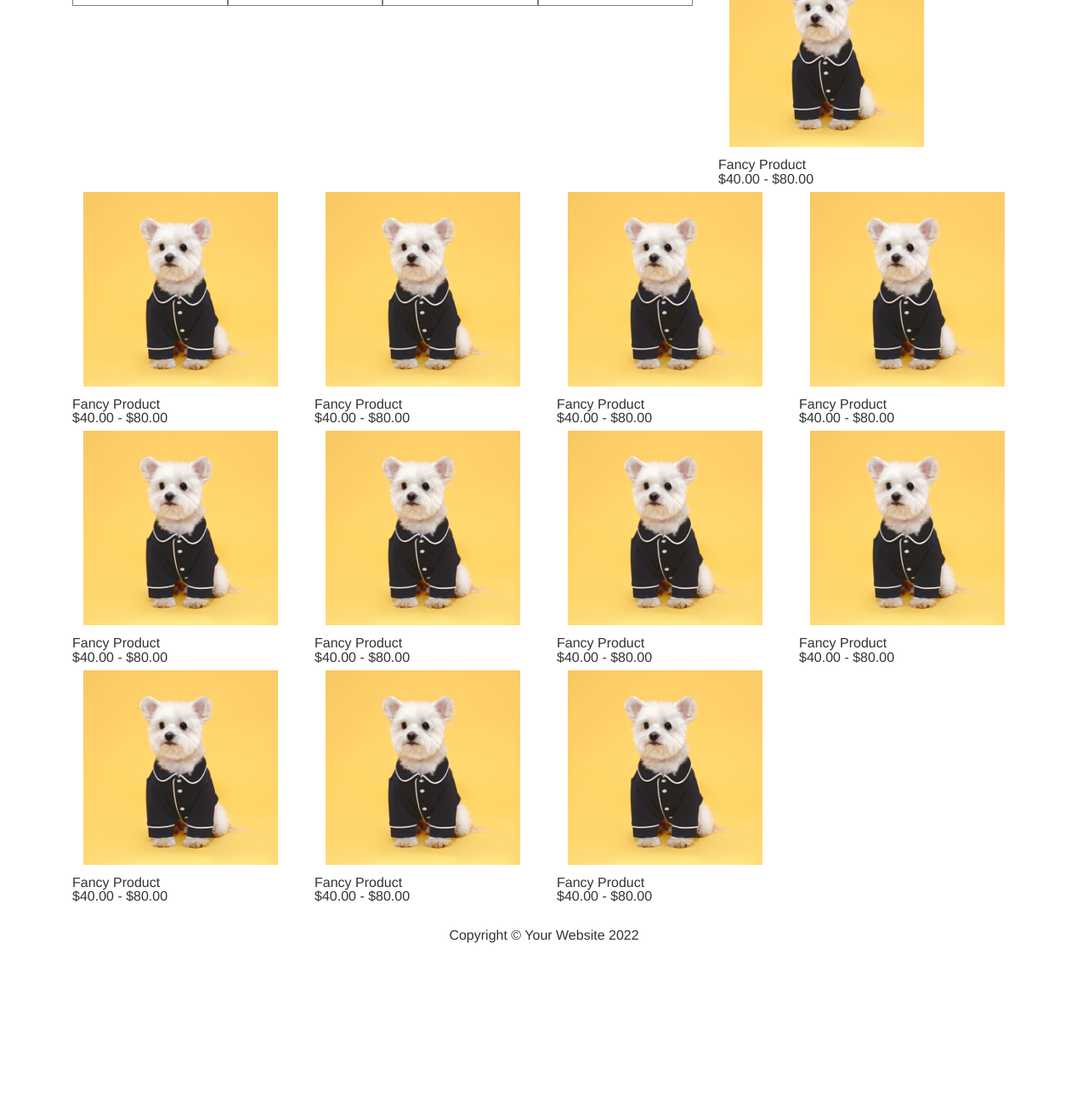
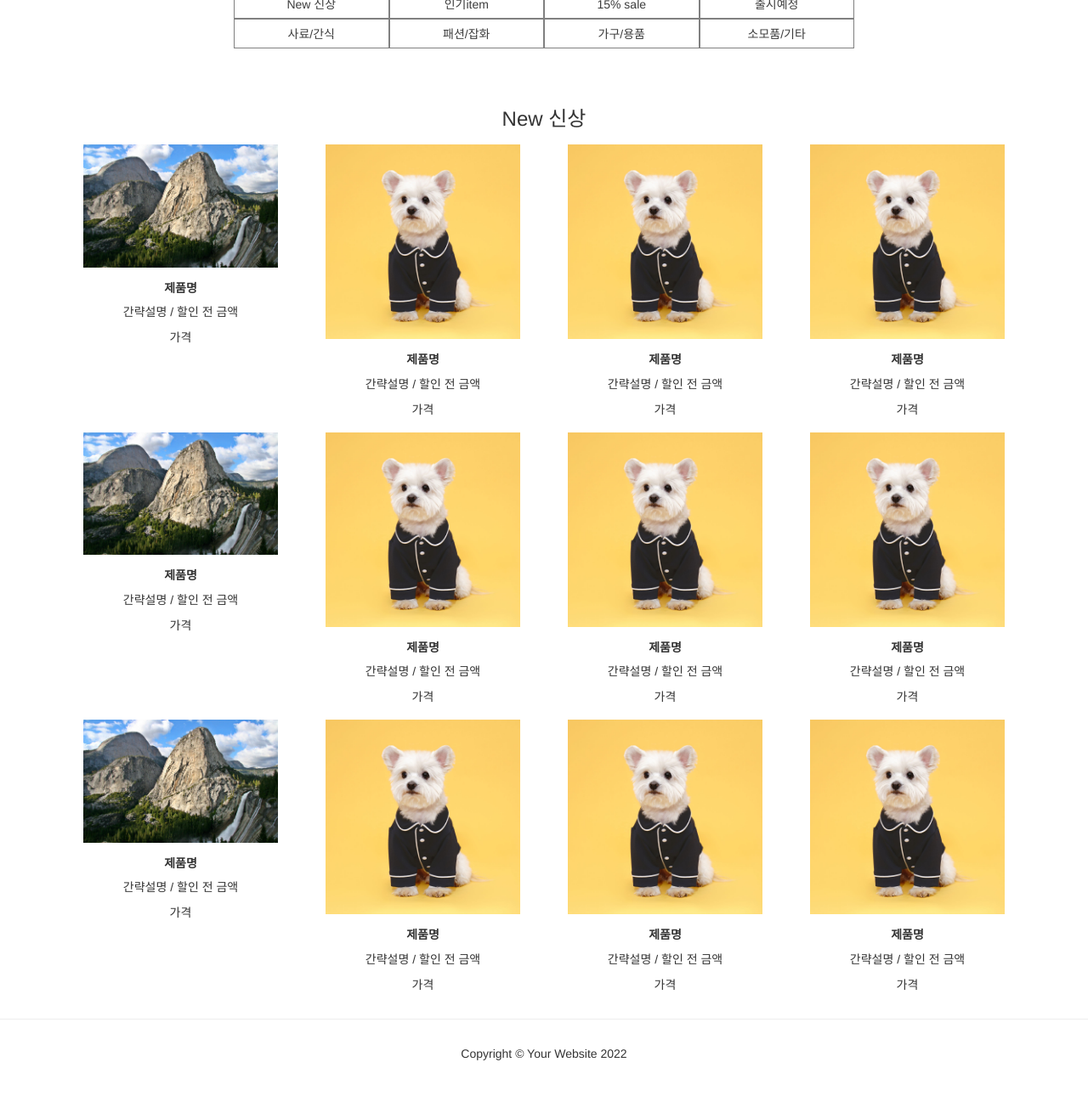
Before and after one commit to GangHyeonLee/Aong, a plain HTML site: page category1.html in a window 1280 px wide. Shown: the part 118-1408 px from the top of the page at 85% size. Before the commit the page ends 1257 px from the top, so only its background shows below. Drawn offline with nearby package versions, Linux system fonts and the light colour scheme.

Commit message:
Add files via upload
카테고리까지 결국 손을 대고말았어요

```diff
--- a/category1.html
+++ b/category1.html
@@ -1,13 +1,13 @@
 <!DOCTYPE html>
 <html lang="en">
 <head>
-    <meta charset="UTF-8">
-    <meta http-equiv="X-UA-Compatible" content="IE=edge">
-    <meta name="viewport" content="width=device-width, initial-scale=1.0">
+  <meta charset="UTF-8" />
+  <meta http-equiv="X-UA-Compatible" content="IE=edge" />
+  <meta name="viewport" content="width=device-width, initial-scale=1.0" />
   <title>아옹다옹</title>
+  <link rel="stylesheet" href="css/style.css">
 
-
-
+  <link rel="stylesheet" href="css/animate.css">
 
   <link rel="stylesheet" href="https://maxcdn.bootstrapcdn.com/bootstrap/3.3.2/css/bootstrap.min.css">
 
@@ -15,22 +15,17 @@
 
   <link rel="stylesheet" href="https://stackpath.bootstrapcdn.com/font-awesome/4.7.0/css/font-awesome.min.css">
 
-    <link rel="stylesheet" href="css/style.css">
-
-    <!-- <link rel="stylesheet" href="css/animate.css"> -->
-
-    <script src="animatescroll.min.js"></script>
+  <script src="js/animatescroll.min.js"></script>
 
   <script src="https://code.jquery.com/jquery-3.4.1.min.js"></script>
 
+  <script  src="http://code.jquery.com/jquery-latest.min.js"></script>
+
   <script src="https://maxcdn.bootstrapcdn.com/bootstrap/3.3.2/js/bootstrap.min.js"></script>
-
-
-
-
 </head>
 <body>
   <header>
+    <!-- 상단 고정형 네비게이션 -->
     <nav class="navbar navbar-default navbar-fixed-top">
       <div class="container-fluid">
         <div class="navbar-header">
@@ -40,7 +35,7 @@
             <span class="icon-bar"></span>
             <span class="icon-bar"></span>
           </button>
-            <a class="navbar-brand" href="#">아옹다옹</a>
+          <a class="navbar-brand" href="#" id="nav_logo">아옹다옹</a>
         </div>
         <div class="collapse navbar-collapse" id="bs-example-navbar-collapse-1">
           <ul class="nav navbar-nav">
@@ -50,9 +45,6 @@
             <li class="dropdown">
               <a href="#" class="dropdown-toggle" data-toggle="dropdown" role="button" aria-expanded="false">마이페이지<span class="caret"></span></a>
               <ul class="dropdown-menu" role="menu">
-                  <!-- 로그인 전이면 '로그인을 해 주세요.' 출력, 로그인 후면 '사용자님, 환영합니다!' 출력 -->
-                  <!-- <li>로그인 상태 안내</li> -->
-                  <!-- 구분선 -->
                 <li class="divider"></li>
                 <li><a href="#">내 정보</a></li>
                 <li><a href="#">장바구니</a></li>
@@ -63,213 +55,175 @@
           </ul>
           <form class="navbar-form navbar-left" role="search">
             <div class="form-group">
-                <input type="text" class="form-control" placeholder="Search">
+              <input type="text" class="form-control" placeholder="Search" id="nav_searchBar">
+              <button type="search" class="btn btn-default" id="nav_searchButton">검색</button>
             </div>
-              <button type="search" class="btn btn-default">검색</button>
           </form>
         </div>
       </div>
     </nav>
+    <!-- 네비게이션 끝 -->
   </header>
-      <!-- 여기까지 header -->
+  <!-- 헤더부분 끝 -->
 
   <!-- 상단 제품 카테고리 버튼 -->
   <div class="container">
-    <div class="category_board col-sm-offset-2 col-sm-8 col-sm-offset-2 col-sm-8" id="category_menu">
-      <ul class="category_h col-sm-12" id="item">
+    <div class="category_board col-sm-offset-2 col-sm-8 col-sm-offset-2 col-sm-8">
+      <ul class="category_h col-sm-12" id="category_menu">
         <a hef="#" class="category_atag"><li class="category_a">New 신상</li></a>
         <a href="#" class="category_atag"><li class="category_a">인기item</li></a>
         <a href="#" class="category_atag"><li class="category_a">15% sale</li></a>
         <a href="#" class="category_atag"><li class="category_a">출시예정</li></a>
       </ul>
 
-      <ul class="category_h col-sm-12" id="item">
+      <ul class="category_h col-sm-12" id="category_menu">
         <a href="#" class="category_atag"><li class="category_b">사료/간식</li></a>
         <a href="#" class="category_atag"><li class="category_b">패션/잡화</li></a>
         <a href="#" class="category_atag"><li class="category_b">가구/용품</li></a>
         <a href="#" class="category_atag"><li class="category_b">소모품/기타</li></a>
       </ul>
     </div>
+  </div>
   <!-- 메뉴 끝 -->
 
+  <!-- 제품 -->
+  <section>
+    <div class="container">
+      <h3 class="category_menu_label">New 신상</h3>
       <!-- 첫번째 줄 -->
       <div class="col-sm-6 col-md-3 col-lg-3">
-      <div class="card h-100 card-body p-4 card-footer p-4 pt-0 border-top-0 bg-transparent ">
+        <div class="card h-100 card-body p-4 card-footer p-4 pt-0 border-top-0 bg-transparent">
           <!-- Product image-->
           <a class="btn btn-outline-dark mt-auto" href="#">
-          <img class="card-img-top category_img_size" src="img/dog_dress.jpg" alt="..." /></a>
-          <!-- Product details-->
-          <!-- Product name-->
-          <h5 class="pd_name pd_name fw-bolder">Fancy Product</h5>
-          <!-- Product price-->
-          <p class="pd_name">$40.00 - $80.00</p>
-
-
-      </div>
-    </div>
-    <div class="col-sm-6 col-md-3 col-lg-3" id="category_img">
-      <div class="card h-100 card-body p-4 card-footer p-4 pt-0 border-top-0 bg-transparent ">
-          <!-- Product image-->
-          <a class="btn btn-outline-dark mt-auto" href="#">
-          <img class="card-img-top category_img_size" src="img/dog_dress.jpg" alt="..." /></a>
-          <!-- Product details-->
-          <!-- Product name-->
-          <h5 class="pd_name fw-bolder">Fancy Product</h5>
-          <!-- Product price-->
-          <p class="pd_name">$40.00 - $80.00</p>
-
-      </div>
-    </div>
-    <div class="col-sm-6 col-md-3 col-lg-3" id="category_img">
-      <div class="card h-100 card-body p-4 card-footer p-4 pt-0 border-top-0 bg-transparent ">
-          <!-- Product image-->
-          <a class="btn btn-outline-dark mt-auto" href="#">
-          <img class="card-img-top category_img_size" src="img/dog_dress.jpg" alt="..." /></a>
-          <!-- Product details-->
-          <!-- Product name-->
-          <h5 class="pd_name fw-bolder  ">Fancy Product</h5>
-          <!-- Product price-->
-          <p class="pd_name">$40.00 - $80.00</p>
-
+            <img class="card-img-top category_img_size" src="img/test.jpg" alt="dress" />
+          </a>
+          <h5 class="category_pd_name pd_name fw-bolder">제품명</h5>
+          <p class="category_pd_brief pd_name">간략설명 / 할인 전 금액</p>
+          <p class="category_pd_price pd_name">가격</p>
         </div>
       </div>
       <div class="col-sm-6 col-md-3 col-lg-3">
-      <div class="card h-100 card-body p-4 card-footer p-4 pt-0 border-top-0 bg-transparent ">
-          <!-- Product image-->
+        <div class="card h-100 card-body p-4 card-footer p-4 pt-0 border-top-0 bg-transparent">
           <a class="btn btn-outline-dark mt-auto" href="#">
-          <img class="card-img-top category_img_size" src="img/dog_dress.jpg" alt="..." /></a>
-          <!-- Product details-->
-          <!-- Product name-->
-          <h5 class="pd_name fw-bolder  ">Fancy Product</h5>
-          <!-- Product price-->
-          <p class="pd_name">$40.00 - $80.00</p>
-
+            <img class="card-img-top category_img_size" src="img/dog_dress.jpg" alt="dress" />
+          </a>
+          <h5 class="category_pd_name pd_name fw-bolder">제품명</h5>
+          <p class="category_pd_brief pd_name">간략설명 / 할인 전 금액</p>
+          <p class="category_pd_price pd_name">가격</p>
+        </div>
+      </div>
+      <div class="col-sm-6 col-md-3 col-lg-3">
+        <div class="card h-100 card-body p-4 card-footer p-4 pt-0 border-top-0 bg-transparent">
+          <a class="btn btn-outline-dark mt-auto" href="#">
+            <img class="card-img-top category_img_size" src="img/dog_dress.jpg" alt="dress" />
+          </a>
+          <h5 class="category_pd_name pd_name fw-bolder">제품명</h5>
+          <p class="category_pd_brief pd_name">간략설명 / 할인 전 금액</p>
+          <p class="category_pd_price pd_name">가격</p>
+        </div>
+      </div>
+      <div class="col-sm-6 col-md-3 col-lg-3">
+        <div class="card h-100 card-body p-4 card-footer p-4 pt-0 border-top-0 bg-transparent">
+          <a class="btn btn-outline-dark mt-auto" href="#">
+            <img class="card-img-top category_img_size" src="img/dog_dress.jpg" alt="dress" />
+          </a>
+          <h5 class="category_pd_name pd_name fw-bolder">제품명</h5>
+          <p class="category_pd_brief pd_name">간략설명 / 할인 전 금액</p>
+          <p class="category_pd_price pd_name">가격</p>
         </div>
       </div>
 
       <!-- 두번째 줄 -->
       <div class="col-sm-6 col-md-3 col-lg-3">
-      <div class="card h-100 card-body p-4 card-footer p-4 pt-0 border-top-0 bg-transparent ">
-          <!-- Product image-->
+        <div class="card h-100 card-body p-4 card-footer p-4 pt-0 border-top-0 bg-transparent">
           <a class="btn btn-outline-dark mt-auto" href="#">
-          <img class="card-img-top category_img_size" src="img/dog_dress.jpg" alt="..." /></a>
-          <!-- Product details-->
-          <!-- Product name-->
-          <h5 class="pd_name fw-bolder  ">Fancy Product</h5>
-          <!-- Product price-->
-          <p class="pd_name">$40.00 - $80.00</p>
-
+            <img class="card-img-top category_img_size" src="img/test.jpg" alt="dress" />
+          </a>
+          <h5 class="category_pd_name pd_name fw-bolder">제품명</h5>
+          <p class="category_pd_brief pd_name">간략설명 / 할인 전 금액</p>
+          <p class="category_pd_price pd_name">가격</p>
         </div>
       </div>
       <div class="col-sm-6 col-md-3 col-lg-3">
-      <div class="card h-100 card-body p-4 card-footer p-4 pt-0 border-top-0 bg-transparent ">
-          <!-- Product image-->
+        <div class="card h-100 card-body p-4 card-footer p-4 pt-0 border-top-0 bg-transparent">
           <a class="btn btn-outline-dark mt-auto" href="#">
-          <img class="card-img-top category_img_size" src="img/dog_dress.jpg" alt="..." /></a>
-          <!-- Product details-->
-          <!-- Product name-->
-          <h5 class="pd_name fw-bolder  ">Fancy Product</h5>
-          <!-- Product price-->
-          <p class="pd_name">$40.00 - $80.00</p>
-
+            <img class="card-img-top category_img_size" src="img/dog_dress.jpg" alt="dress" />
+          </a>
+          <h5 class="category_pd_name pd_name fw-bolder">제품명</h5>
+          <p class="category_pd_brief pd_name">간략설명 / 할인 전 금액</p>
+          <p class="category_pd_price pd_name">가격</p>
         </div>
       </div>
       <div class="col-sm-6 col-md-3 col-lg-3">
-      <div class="card h-100 card-body p-4 card-footer p-4 pt-0 border-top-0 bg-transparent ">
-          <!-- Product image-->
+        <div class="card h-100 card-body p-4 card-footer p-4 pt-0 border-top-0 bg-transparent">
           <a class="btn btn-outline-dark mt-auto" href="#">
-          <img class="card-img-top category_img_size" src="img/dog_dress.jpg" alt="..." /></a>
-          <!-- Product details-->
-          <!-- Product name-->
-          <h5 class="pd_name fw-bolder  ">Fancy Product</h5>
-          <!-- Product price-->
-          <p class="pd_name">$40.00 - $80.00</p>
-
+            <img class="card-img-top category_img_size" src="img/dog_dress.jpg" alt="dress" />
+          </a>
+          <h5 class="category_pd_name pd_name fw-bolder">제품명</h5>
+          <p class="category_pd_brief pd_name">간략설명 / 할인 전 금액</p>
+          <p class="category_pd_price pd_name">가격</p>
         </div>
       </div>
       <div class="col-sm-6 col-md-3 col-lg-3">
-      <div class="card h-100 card-body p-4 card-footer p-4 pt-0 border-top-0 bg-transparent ">
-          <!-- Product image-->
+        <div class="card h-100 card-body p-4 card-footer p-4 pt-0 border-top-0 bg-transparent">
           <a class="btn btn-outline-dark mt-auto" href="#">
-          <img class="card-img-top category_img_size" src="img/dog_dress.jpg" alt="..." /></a>
-          <!-- Product details-->
-          <!-- Product name-->
-          <h5 class="pd_name fw-bolder  ">Fancy Product</h5>
-          <!-- Product price-->
-          <p class="pd_name">$40.00 - $80.00</p>
-
+            <img class="card-img-top category_img_size" src="img/dog_dress.jpg" alt="dress" />
+          </a>
+          <h5 class="category_pd_name pd_name fw-bolder">제품명</h5>
+          <p class="category_pd_brief pd_name">간략설명 / 할인 전 금액</p>
+          <p class="category_pd_price pd_name">가격</p>
         </div>
       </div>
 
       <!-- 세번째 줄 -->
       <div class="col-sm-6 col-md-3 col-lg-3">
-      <div class="card h-100 card-body p-4 card-footer p-4 pt-0 border-top-0 bg-transparent ">
-          <!-- Product image-->
+        <div class="card h-100 card-body p-4 card-footer p-4 pt-0 border-top-0 bg-transparent">
           <a class="btn btn-outline-dark mt-auto" href="#">
-          <img class="card-img-top category_img_size" src="img/dog_dress.jpg" alt="..." /></a>
-          <!-- Product details-->
-          <!-- Product name-->
-          <h5 class="pd_name fw-bolder  ">Fancy Product</h5>
-          <!-- Product price-->
-          <p class="pd_name">$40.00 - $80.00</p>
-
+            <img class="card-img-top category_img_size" src="img/test.jpg" alt="dress" />
+          </a>
+          <h5 class="category_pd_name pd_name fw-bolder">제품명</h5>
+          <p class="category_pd_brief pd_name">간략설명 / 할인 전 금액</p>
+          <p class="category_pd_price pd_name">가격</p>
         </div>
       </div>
       <div class="col-sm-6 col-md-3 col-lg-3">
-      <div class="card h-100 card-body p-4 card-footer p-4 pt-0 border-top-0 bg-transparent ">
-          <!-- Product image-->
+        <div class="card h-100 card-body p-4 card-footer p-4 pt-0 border-top-0 bg-transparent">
           <a class="btn btn-outline-dark mt-auto" href="#">
-          <img class="card-img-top category_img_size" src="img/dog_dress.jpg" alt="..." /></a>
-          <!-- Product details-->
-          <!-- Product name-->
-          <h5 class="pd_name fw-bolder  ">Fancy Product</h5>
-          <!-- Product price-->
-          <p class="pd_name">$40.00 - $80.00</p>
-
+            <img class="card-img-top category_img_size" src="img/dog_dress.jpg" alt="dress" />
+          </a>
+          <h5 class="category_pd_name pd_name fw-bolder">제품명</h5>
+          <p class="category_pd_brief pd_name">간략설명 / 할인 전 금액</p>
+          <p class="category_pd_price pd_name">가격</p>
         </div>
       </div>
       <div class="col-sm-6 col-md-3 col-lg-3">
-      <div class="card h-100 card-body p-4 card-footer p-4 pt-0 border-top-0 bg-transparent ">
-          <!-- Product image-->
+        <div class="card h-100 card-body p-4 card-footer p-4 pt-0 border-top-0 bg-transparent">
           <a class="btn btn-outline-dark mt-auto" href="#">
-          <img class="card-img-top category_img_size" src="img/dog_dress.jpg" alt="..." /></a>
-          <!-- Product details-->
-          <!-- Product name-->
-          <h5 class="pd_name fw-bolder  ">Fancy Product</h5>
-          <!-- Product price-->
-          <p class="pd_name">$40.00 - $80.00</p>
-
+            <img class="card-img-top category_img_size" src="img/dog_dress.jpg" alt="dress" />
+          </a>
+          <h5 class="category_pd_name pd_name fw-bolder">제품명</h5>
+          <p class="category_pd_brief pd_name">간략설명 / 할인 전 금액</p>
+          <p class="category_pd_price pd_name">가격</p>
         </div>
       </div>
       <div class="col-sm-6 col-md-3 col-lg-3">
-      <div class="card h-100 card-body p-4 card-footer p-4 pt-0 border-top-0 bg-transparent ">
-          <!-- Product image-->
+        <div class="card h-100 card-body p-4 card-footer p-4 pt-0 border-top-0 bg-transparent">
           <a class="btn btn-outline-dark mt-auto" href="#">
-          <img class="card-img-top category_img_size" src="img/dog_dress.jpg" alt="..." /></a>
-          <!-- Product details-->
-          <!-- Product name-->
-          <h5 class="pd_name fw-bolder  ">Fancy Product</h5>
-          <!-- Product price-->
-          <p class="pd_name">$40.00 - $80.00</p>
-
+            <img class="card-img-top category_img_size" src="img/dog_dress.jpg" alt="dress" />
+          </a>
+          <h5 class="category_pd_name pd_name fw-bolder">제품명</h5>
+          <p class="category_pd_brief pd_name">간략설명 / 할인 전 금액</p>
+          <p class="category_pd_price pd_name">가격</p>
         </div>
       </div>
+    </div>
+  </section>
 
-
-  </div>
-
+  <hr>
 
   <!-- 하단 -->
-  <footer class="py-5" id="underVar">
-    <div class="container px-4 px-lg-5"><p class="m-0 text-center text-white">Copyright &copy; Your Website 2022</p></div>
+  <footer class="py-5">
+    <div class="container px-4 px-lg-5">
+      <p class="m-0 text-center text-white">Copyright &copy; Your Website 2022</p>
+    </div>
   </footer>
-
-
-
-
-
-
-
-
-</body>
-</html>
```
Also changed, not shown: detail_item.html (+81 -75 lines), index.html (+54 -45 lines). Lines whose indentation alone changed are shown as unchanged.
